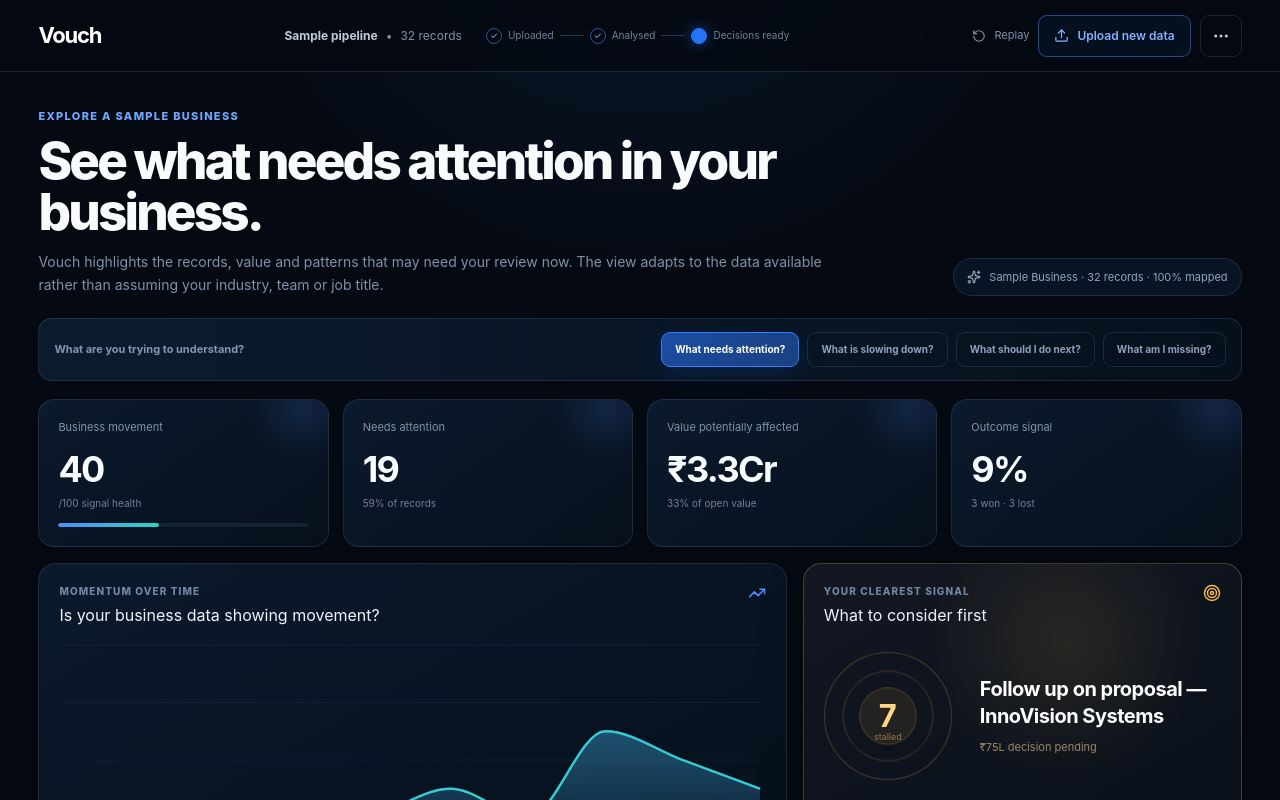
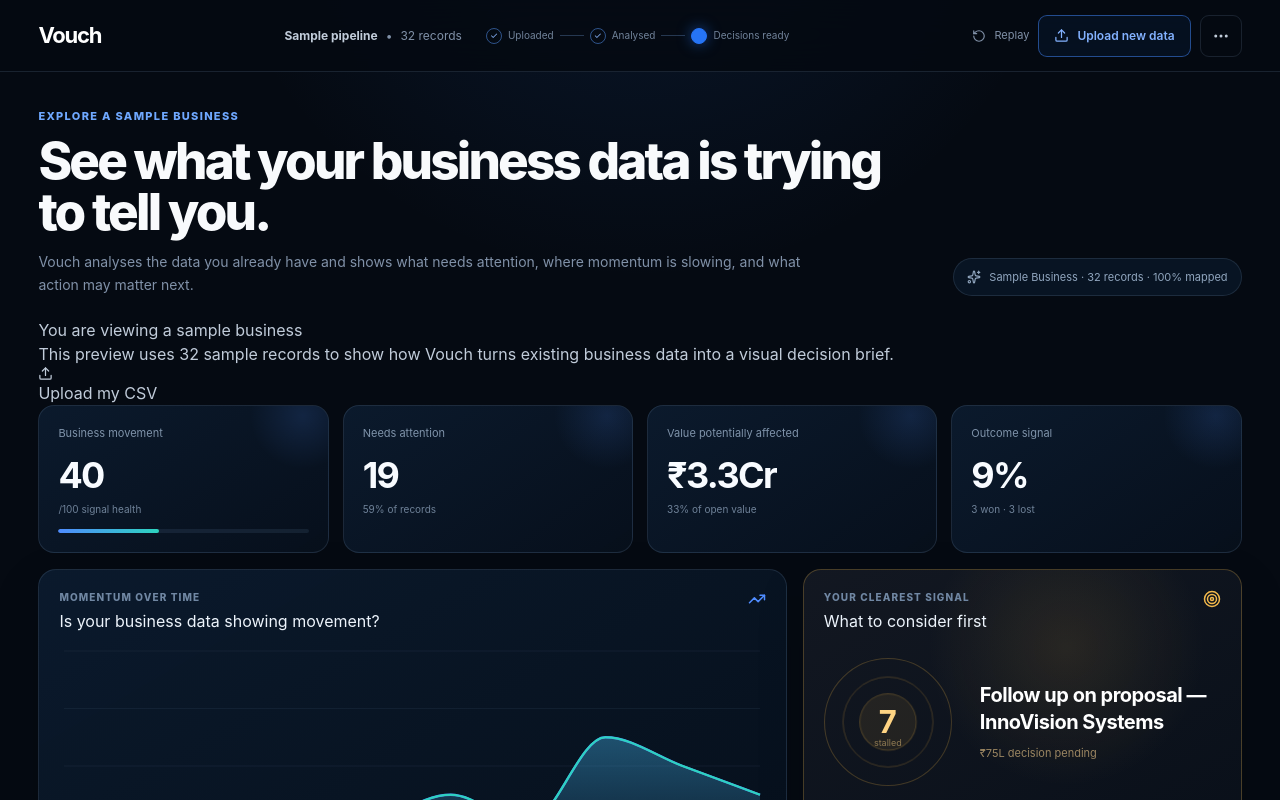
Before and after one commit to shivasricharan/vouchcc, a Next.js app: page / in a window 1280 px wide. Built offline with nearby package versions, Linux system fonts and the light colour scheme.

Commit message:
Remove question selector and clarify demo orientation

```diff
--- a/components/dashboard/VisualDecisionDashboard.tsx
+++ b/components/dashboard/VisualDecisionDashboard.tsx
@@ -9,12 +9,6 @@
 import styles from './VisualDecisionDashboard.module.css';
 
 const PALETTE=['#4f8cff','#7c5cff','#2dd4bf','#f2b84b','#f97316','#ef5b7a','#22c55e','#38bdf8'];
-const QUESTIONS=[
-  {id:'attention',label:'What needs attention?',headline:'See what needs attention in your business.',description:'Vouch highlights the records, value and patterns that may need your review now.'},
-  {id:'slowdown',label:'What is slowing down?',headline:'See where momentum is slowing down.',description:'Vouch shows where opportunities are sitting too long and where movement has weakened.'},
-  {id:'next',label:'What should I do next?',headline:'See the next decision worth making.',description:'Vouch reduces competing signals into the most important move to consider first.'},
-  {id:'missing',label:'What am I missing?',headline:'See what may be easy to overlook.',description:'Vouch surfaces incomplete next steps, unusual concentrations and hidden attention gaps.'},
-];
 
 function money(value:number){if(value>=100)return `₹${(value/100).toFixed(1)}Cr`;if(value>=10)return `₹${Math.round(value)}L`;if(value>0)return `₹${value.toFixed(1)}L`;return '—'}
 function safeDate(value:string){const time=Date.parse(value);return Number.isFinite(time)?new Date(time):null}
@@ -24,8 +18,6 @@
   const {leads,stats,dataMode,fileName,mappingConfidence,setShowUpload,actions}=useDashboard();
   const [email,setEmail]=useState(false);
   const [pilot,setPilot]=useState(false);
-  const [question,setQuestion]=useState('attention');
-  const selectedQuestion=QUESTIONS.find(item=>item.id===question)??QUESTIONS[0];
 
   const visuals=useMemo(()=>{
     const stageData=stats.byStage.filter(item=>item.count>0).slice(0,8).map(item=>({name:shortStage(item.stage),fullName:item.stage,count:item.count,value:item.value}));
@@ -46,16 +38,19 @@
     return {stageData,sourceData,momentum,heat,maxHeat,top,health,conversion,riskShare};
   },[actions,leads,stats]);
 
-  const priorityTitle=question==='slowdown'?'Review the oldest opportunities that have stopped moving':question==='missing'?'Clarify records with no reliable next step':question==='next'?(visuals.top?.title||'Start with the highest-impact unresolved opportunity'):(visuals.top?.title||'Review the oldest inactive opportunities');
-  const priorityImpact=question==='slowdown'?`${stats.stuckCount} records have remained inactive beyond the healthy attention window.`:question==='missing'?`${stats.followUpCount} records may be missing timely follow-up, ownership or a clear next action.`:(visuals.top?.businessImpact||`${stats.followUpCount} records need a clear next action.`);
+  const priorityTitle=visuals.top?.title||'Review the oldest inactive opportunities';
+  const priorityImpact=visuals.top?.businessImpact||`${stats.followUpCount} records need a clear next action.`;
 
   return <div className={styles.wrap}>
     <section className={styles.topline}>
-      <div><span className={styles.eyebrow}>{dataMode==='demo'?'Explore a sample business':'Your uploaded business data'}</span><h1>{selectedQuestion.headline}</h1><p>{selectedQuestion.description} The view adapts to the data available rather than assuming your industry, team or job title.</p></div>
+      <div><span className={styles.eyebrow}>{dataMode==='demo'?'Explore a sample business':'Your uploaded business data'}</span><h1>See what your business data is trying to tell you.</h1><p>Vouch analyses the data you already have and shows what needs attention, where momentum is slowing, and what action may matter next.</p></div>
       <div className={styles.dataTag}><Sparkles size={14}/><span>{fileName||'Uploaded data'} · {leads.length} records · {mappingConfidence}% mapped</span></div>
     </section>
 
-    <section className={styles.questionBar} aria-label="Choose a business question"><span>What are you trying to understand?</span><div>{QUESTIONS.map(item=><button key={item.id} className={question===item.id?styles.questionActive:''} onClick={()=>setQuestion(item.id)}>{item.label}</button>)}</div></section>
+    <section className={styles.orientation}>
+      <div><span>{dataMode==='demo'?'You are viewing a sample business':'Vouch has analysed your uploaded file'}</span><p>{dataMode==='demo'?`This preview uses ${leads.length} sample records to show how Vouch turns existing business data into a visual decision brief.`:`This view was generated from ${leads.length} records in ${fileName||'your file'}.`}</p></div>
+      {dataMode==='demo'&&<button onClick={()=>setShowUpload(true)}><Upload size={15}/> Upload my CSV</button>}
+    </section>
 
     <section className={styles.kpis}>
       <article><span>Business movement</span><strong>{visuals.health}</strong><small>/100 signal health</small><div className={styles.meter}><i style={{width:`${visuals.health}%`}}/></div></article>
```
